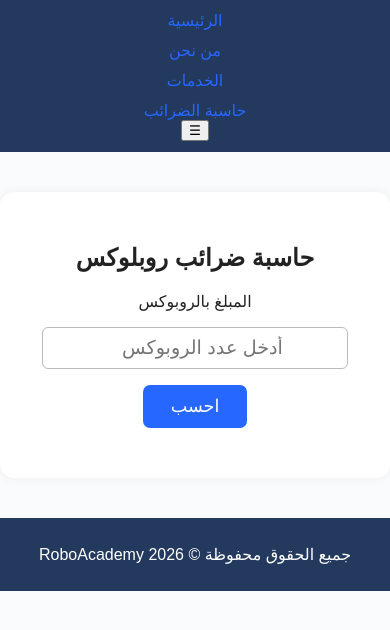
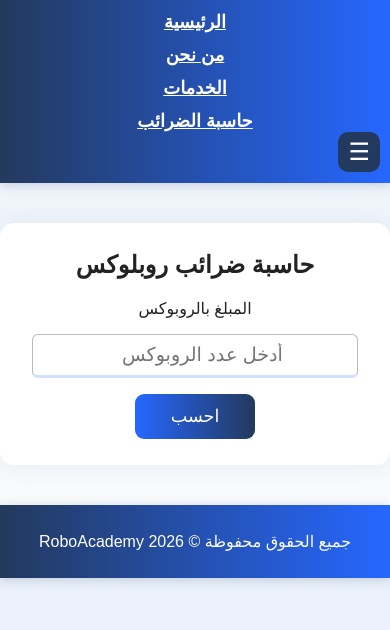
Before and after one commit to diaasifoumerabet-ux/RoboAcademy, a plain HTML site: page calculator.html in a window 390 px wide. Drawn offline with nearby package versions, Linux system fonts and the light colour scheme; files that its build step writes are made by us from their sources.

Commit message:
Update style.css

```diff
--- a/css/style.css
+++ b/css/style.css
@@ -2,14 +2,16 @@
     direction: rtl;
     font-family: 'Cairo', Arial, sans-serif;
     margin: 0;
-    background: #fafbfc;
+    background: linear-gradient(180deg, #eaf1fb 0%, #fafbfc 100%);
     color: #222;
+    transition: background 1s;
 }
 header, footer {
-    background: #23395d;
+    background: linear-gradient(90deg,#23395d 0%, #2667ff 100%);
     color: #fff;
     padding: 20px 0;
     text-align: center;
+    box-shadow: 0 2px 10px #23395d33;
 }
 nav ul {
     padding: 0; margin: 0;
@@ -18,14 +20,36 @@
     list-style: none;
     gap: 25px;
 }
-a { color: #2667ff; text-decoration: none; }
-a.cta, .btn-secondary {
+nav ul li {
+    position: relative;
+    transition: transform 0.2s;
+}
+nav ul li:hover {
+    transform: translateY(-5px) scale(1.07);
+}
+nav ul li a {
+    color: #fff;
+    font-weight: bold;
+    font-size: 18px;
+    padding: 7px 12px;
+    border-radius: 8px;
+    transition: background 0.3s, color 0.3s;
+}
+nav ul li a:hover, nav ul li a:focus {
     background: #2667ff;
-    color: #fff !important;
-    padding: 12px 24px;
-    border-radius: 8px;
-    font-weight: bold;
-    display: inline-block;
+    color: #fff;
+    box-shadow: 0 4px 20px #2667ff33;
+}
+button#nav-toggle {
+    background: #23395d;
+    color: #fff;
+    border: none;
+    font-size: 24px;
+    padding: 6px 10px;
+    border-radius: 10px;
+    cursor: pointer;
+    margin-right: 10px;
+    display: none;
 }
 .main-content {
     max-width: 950px;
@@ -34,10 +58,16 @@
 }
 .hero {
     padding: 40px 0;
-    background: #eaf1fb;
+    background: linear-gradient(110deg, #eaf1fb 60%, #ffffff 100%);
     text-align: center;
     border-radius: 14px;
     margin-bottom: 28px;
+    box-shadow: 0 6px 26px #23395d1c;
+    animation: fadeIn 1s;
+}
+@keyframes fadeIn {
+    from { opacity: 0; transform: translateY(30px);}
+    to { opacity: 1; transform: translateY(0);}
 }
 .features {
     display: flex;
@@ -50,47 +80,85 @@
     background: #fff;
     padding: 20px 15px;
     border-radius: 10px;
-    box-shadow: 0 0 10px #e9e9e9;
+    box-shadow: 0 0 18px #e9e9e9;
     margin-bottom: 16px;
+    transition: box-shadow 0.4s, transform 0.2s;
+    cursor: pointer;
 }
-.services, .about {
+.feature:hover {
+    box-shadow: 0 0 32px #2667ff33;
+    transform: scale(1.04) rotate(-1deg);
+    background: linear-gradient(120deg, #eaf1fb 85%, #2667ff13 100%);
+}
+a.cta, .btn-secondary {
+    background: linear-gradient(90deg,#2667ff 0%, #23395d 100%);
+    color: #fff !important;
+    padding: 12px 24px;
+    border-radius: 8px;
+    font-weight: bold;
+    display: inline-block;
+    box-shadow: 0 2px 8px #2667ff1c;
+    transition: background 0.4s, box-shadow 0.2s;
+}
+a.cta:hover, .btn-secondary:hover {
+    background: #23395d;
+    box-shadow: 0 6px 22px #2667ff40;
+}
+.services, .about, .calculator-section, .login-section {
     max-width: 800px;
     margin: 0 auto;
     padding: 24px;
 }
 .service-box {
-    margin-bottom: 20px;
+    margin-bottom: 22px;
     background: #fff;
-    padding: 14px;
-    border-radius: 8px;
+    padding: 16px;
+    border-radius: 12px;
+    box-shadow: 0 0 16px #e9e9e9;
+    transition: box-shadow 0.2s, background 0.2s;
 }
-.calculator-section {
-    max-width: 400px;
+.service-box:hover {
+    box-shadow: 0 0 32px #2667ff22;
+    background: #eaf1fb;
+}
+.calculator-section, .login-section {
+    max-width: 420px;
     margin: 40px auto;
     background: #fff;
     border-radius: 14px;
-    box-shadow: 0 0 10px #eee;
+    box-shadow: 0 0 24px #23395d12;
     padding: 32px 20px;
     text-align: center;
+    animation: fadeIn 1.2s;
 }
-.calculator-form input {
+.calculator-form input, .login-form input {
     padding: 9px 12px;
     font-size: 1.2em;
     margin-top: 16px;
     margin-bottom: 16px;
-    border: 1px solid #bbbbbb;
+    border: 1.4px solid #bbbbbb;
     border-radius: 6px;
     width: 80%;
     text-align: center;
+    border-bottom: 3px solid #2667ff33;
+    transition: border 0.3s;
 }
-.calculator-form button {
-    background: #2667ff;
+.calculator-form input:focus, .login-form input:focus {
+    border: 1.4px solid #2667ff;
+    border-bottom: 3px solid #23395d;
+}
+.calculator-form button, .login-form button {
+    background: linear-gradient(90deg,#2667ff 0%, #23395d 100%);
     color: #fff;
     border: none;
-    padding: 11px 28px;
+    padding: 12px 36px;
     font-size: 1.1em;
-    border-radius: 7px;
+    border-radius: 9px;
     cursor: pointer;
+    transition: background 0.4s;
+}
+.calculator-form button:hover, .login-form button:hover {
+    background: #23395d;
 }
 .calculator-result {
     margin-top: 18px;
@@ -98,3 +166,20 @@
     color: #1b6cb4;
     font-size: 1.1em;
 }
+.login-message {
+    margin-top: 16px;
+    color: #2667ff;
+    font-weight: bold;
+}
+@media (max-width: 900px) {
+    .main-content, .services, .about, .calculator-section, .login-section { max-width: 98vw; padding: 8px;}
+    .features { flex-direction: column; }
+}
+@media (max-width: 600px) {
+    .hero { padding: 18px 2px; }
+    .features { gap: 8px; }
+    nav ul { flex-direction: column; gap: 11px;}
+    header, footer { padding: 11px 0; }
+    body { font-size: 16px; }
+    button#nav-toggle { display: block;}
+}
```
